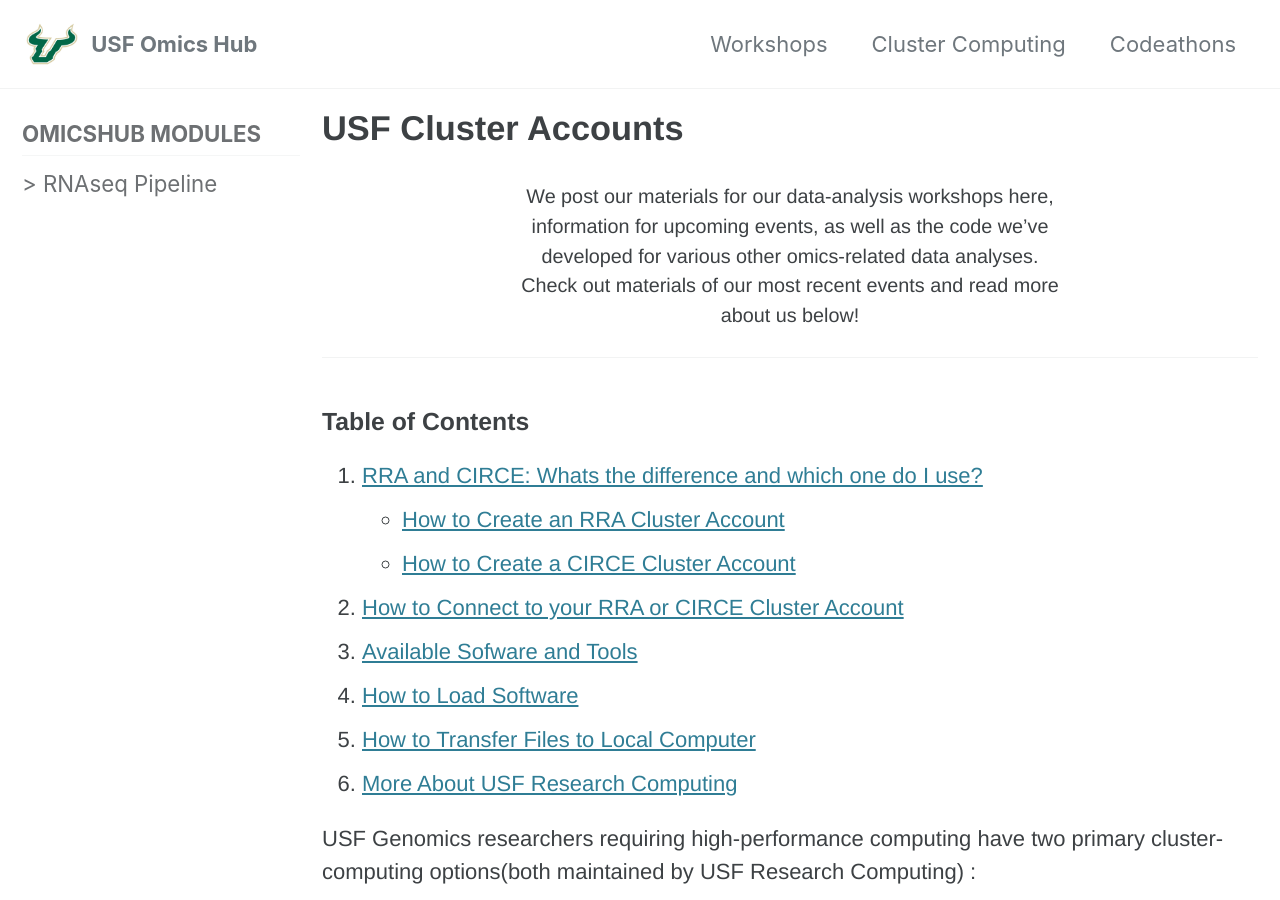
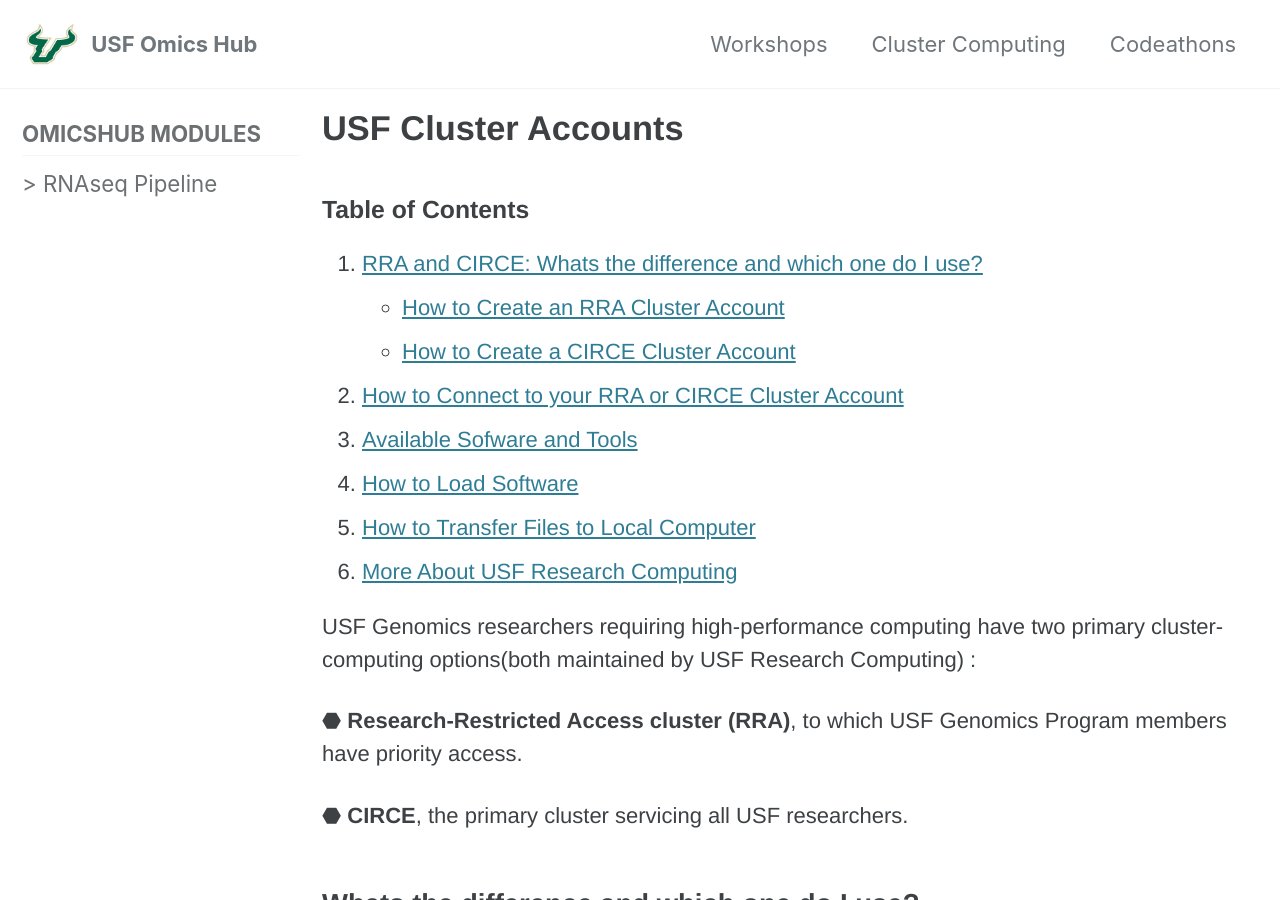
Before and after one commit to usfomicshub/usfomicshub.github.io, a Jekyll site: the page built from Cluster_Computing/index.md, in a window 1280 px wide and 900 px high. Built offline with Jekyll 4.4.1, drawn with Linux system fonts in a browser that asks for light colours; cached includes are drawn as plain includes.

Commit message:
Update index.md

```diff
--- a/Cluster_Computing/index.md
+++ b/Cluster_Computing/index.md
@@ -4,11 +4,9 @@
 sidebar:
   nav: "docs-3"
 classes: wide
-intro:
-  - excerpt: "We post our materials for our data-analysis workshops here, information for upcoming events, as well as the code we’ve developed for various other omics-related data analyses. Check out materials of our most recent events and read more about us below!"
 ---
 
-{% include feature_row id="intro" type="center" %}
+
 
 ### Table of Contents
 
```
